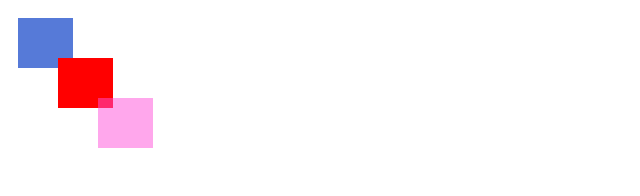
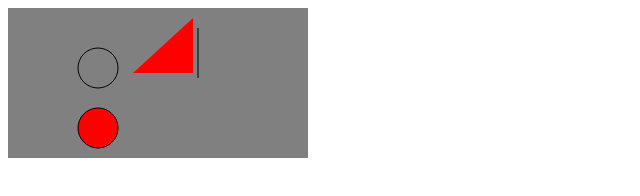
Before and after one commit to EduardoMurillo3626/ProrgamacionAvanzada, a plain HTML site: page Index.html in a window 1280 px wide. Shown: the whole page, without its empty margins (0-640 px from the left). Drawn offline with Linux system fonts and the light colour scheme.

Commit message:
se agrega el pryecto

```diff
--- a/Index.html
+++ b/Index.html
@@ -5,6 +5,12 @@
     <meta name="viewport" content="width=device-width, initial-scale=1.0">
     <title>figuras_canvas</title>
 </head>
+<style>
+    canvas{
+        background: grey;
+
+    }
+</style>
 
 <body>
     <canvas id="mycanvas">
@@ -14,14 +20,44 @@
         var canvas = document.getElementById('mycanvas');
         var ctx = canvas.getContext('2d');
 
-        ctx.fillStyle = "#567AD8";
+        /*ctx.fillStyle = "#567AD8";
         ctx.fillRect (10,10,55,50);
 
         ctx.fillStyle = "#ff0000";
         ctx.fillRect (50,50,55,50);
 
         ctx.fillStyle = "rgba(255,81,217,0.5)";
-        ctx.fillRect (90,90,55,50);
+        ctx.fillRect (90,90,55,50);*/
+
+        //triangulo
+        ctx.fillStyle = "red";
+        ctx.beginPath();
+        ctx.moveTo(185,10);
+        ctx.lineTo(185,65);
+        ctx.lineTo(125,65);
+        ctx.fill();
+        ctx.closePath();
+
+        ctx.beginPath();
+        //ctx.stroke();
+        //linea
+        ctx.moveTo(190,20);
+        ctx.lineTo(190,70);
+        ctx.stroke();
+        ctx.closePath();
+
+        //ciculos
+        ctx.fillStyle="red";
+        ctx.beginPath();
+        ctx.arc(90, 60, 20, 0, 2*Math.PI);
+        ctx.stroke();
+
+
+        ctx.beginPath();
+        ctx.arc(90, 120, 20, 0, 2*Math.PI);
+        ctx.fill();
+        ctx.stroke();
+
 
 
 
```
